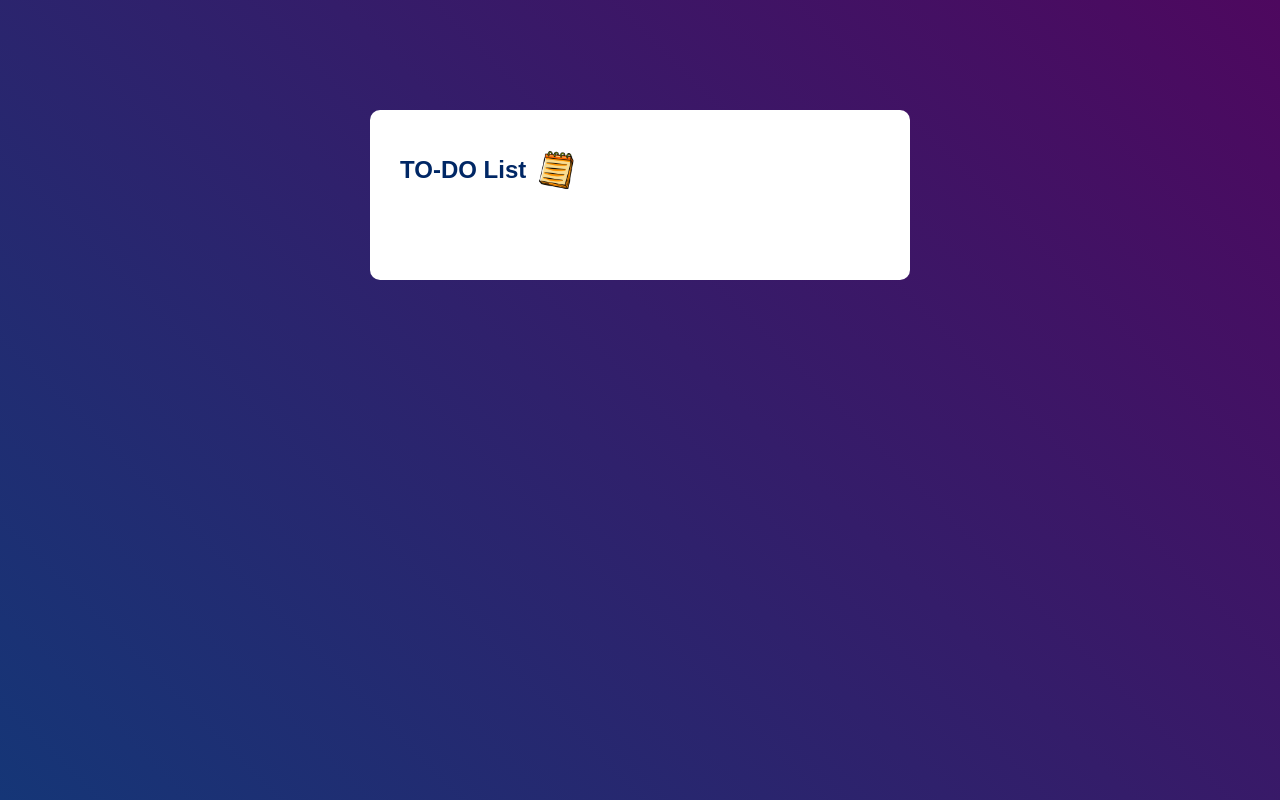
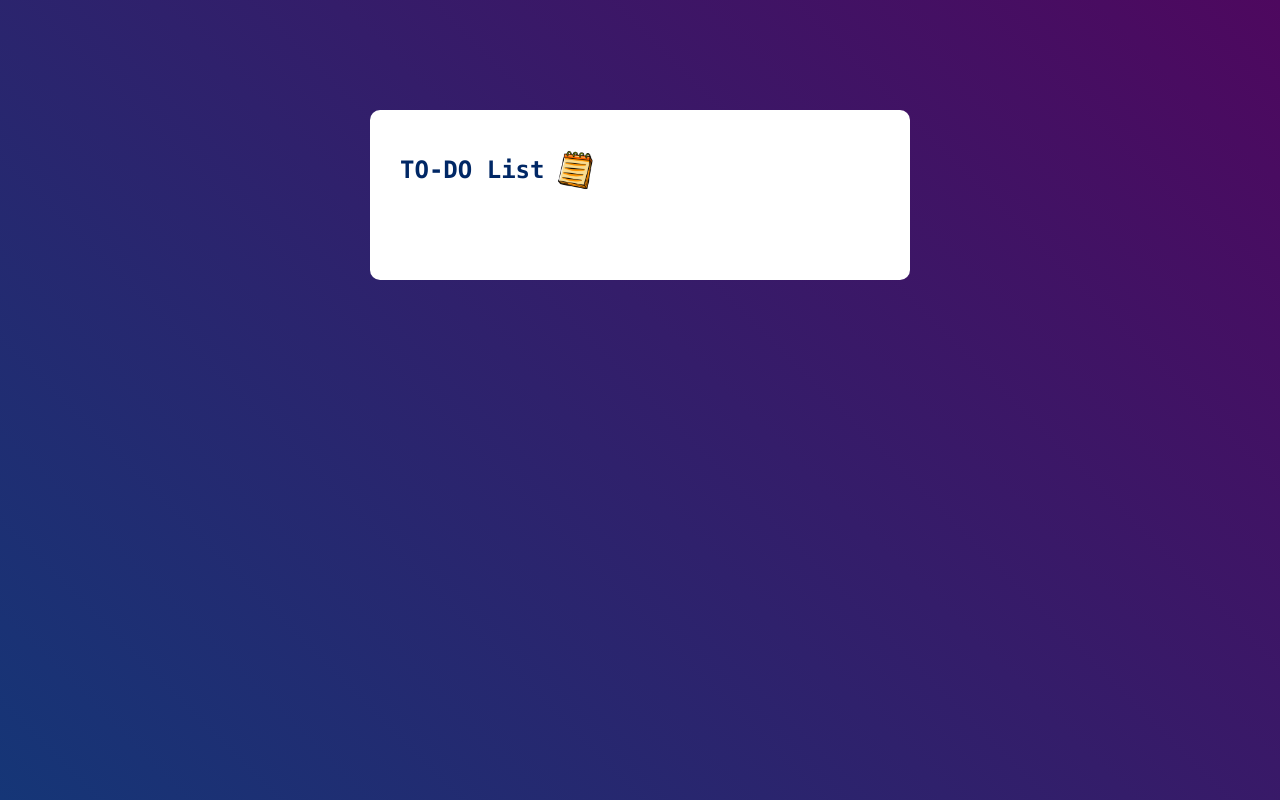
Before and after one commit to NelMatrix743/todo_web_app, a plain HTML site: page index.html in a window 1280 px wide. Drawn offline with Linux system fonts and the light colour scheme.

Commit message:
feat: change general font to consolas

```diff
--- a/styles.css
+++ b/styles.css
@@ -1,7 +1,7 @@
 * {
     margin: 0px;
     padding: 0px;
-    font-family: "Poppins", sans-serif;
+    font-family: "consolas", sans-serif;
     box-sizing: border-box;
 }
 
```
